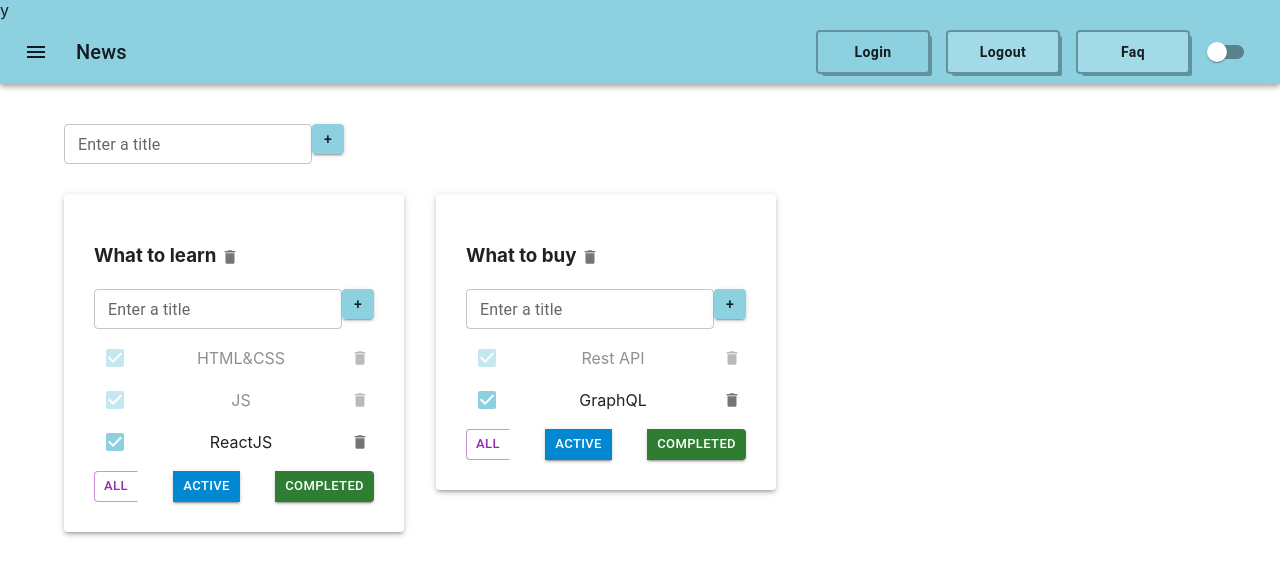
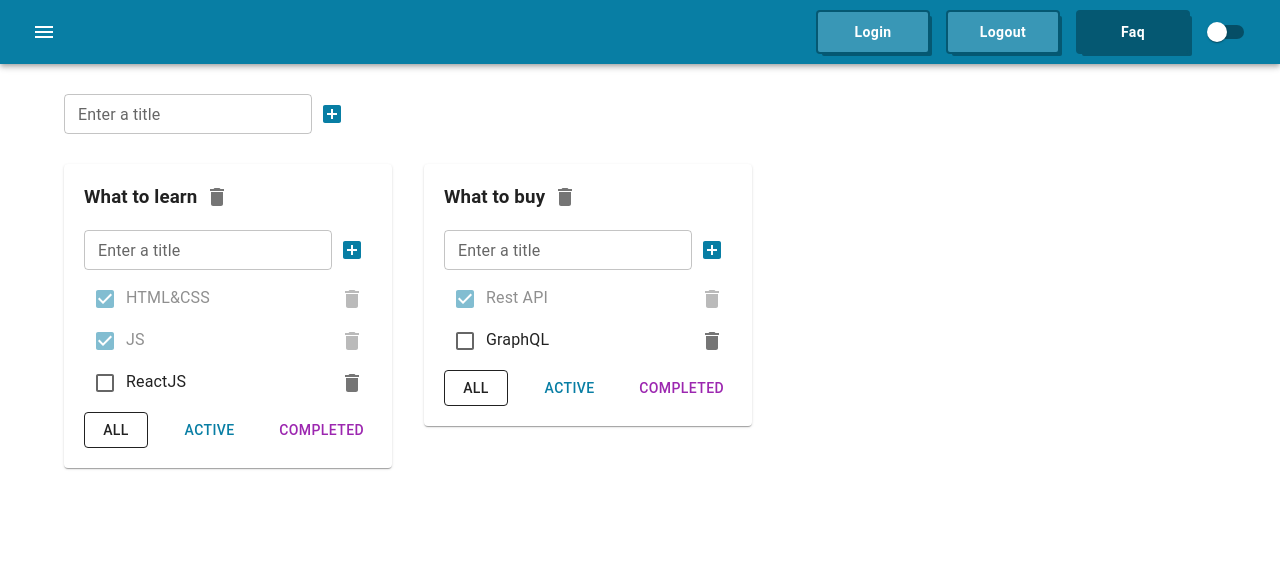
Before and after one commit to YurySamsonenka/todolist-with-viktor, a React (Create React App) app: page / in a window 1280 px wide. Shown: the top 576 px of the page. Built offline with nearby package versions, Linux system fonts and the light colour scheme.

Commit message:
закончили todolist 8

```diff
--- a/src/AddItemForm.tsx
+++ b/src/AddItemForm.tsx
@@ -1,50 +1,51 @@
-import Button from '@mui/material/Button';
-import { ChangeEvent, KeyboardEvent, useState } from 'react';
+import {ChangeEvent, KeyboardEvent, useState} from "react";
 import TextField from '@mui/material/TextField';
+import AddBoxIcon from '@mui/icons-material/AddBox';
+import IconButton from "@mui/material/IconButton";
 
-type Props = {
+type PropsType = {
 	addItem: (title: string) => void
-};
-export const AddItemForm = ({ addItem }: Props) => {
-  const [taskTitle, setTaskTitle] = useState('');
-  const [error, setError] = useState<string | null>(null);
+}
 
-  const changeTaskTitleHandler = (event: ChangeEvent<HTMLInputElement>) => {
-    setTaskTitle(event.currentTarget.value);
-  };
+export const AddItemForm = ({addItem}: PropsType) => {
+
+	const [title, setTitle] = useState('')
+	const [error, setError] = useState<string | null>(null)
 
 	const addItemHandler = () => {
-    if (taskTitle.trim() !== '') {
-      addItem(taskTitle.trim());
-      setTaskTitle('');
+		if (title.trim() !== '') {
+			addItem(title.trim())
+			setTitle('')
 		} else {
-      setError('Title is required');
+			setError('Title is required')
 		}
-  };
+	}
+
+	const changeItemHandler = (event: ChangeEvent<HTMLInputElement>) => {
+		setTitle(event.currentTarget.value)
+	}
 
 	const addItemOnKeyUpHandler = (event: KeyboardEvent<HTMLInputElement>) => {
-    setError(null);
+		setError(null)
 		if (event.key === 'Enter') {
-      addItemHandler();
+			addItemHandler()
 		}
-  };
-
-  const buttonStyles = { maxWidth: '30px', maxHeight: '30px', minWidth: '30px', minHeight: '30px' };
-
+	}
 	return (
 		<div>
 			<TextField
+				label="Enter a title"
+				variant={'outlined'}
+				value={title}
 				size={'small'}
-        value={taskTitle}
-        id="outlined-basic"
-        label={error? error :'Enter a title'}
-        variant="outlined"
-        onChange={changeTaskTitleHandler}
+				error={!!error}
+				helperText={error}
+				onChange={changeItemHandler}
 				onKeyUp={addItemOnKeyUpHandler}
-        error={!!error}
 			/>
-      <Button variant="contained" onClick={addItemHandler}
-        style={buttonStyles}>+</Button>
+			<IconButton onClick={addItemHandler} color={'primary'}>
+				<AddBoxIcon/>
+			</IconButton>
 		</div>
-  );
-};
+	)
+}
--- a/src/App.css
+++ b/src/App.css
@@ -1,28 +1,4 @@
-.App {
-  /*padding: 30px;*/
-  /*display: flex;*/
+.todolist-title-container {
+  display: flex;
+  align-items: center;
 }
-
-/*.App > div {*/
-/*  margin-right: 50px;*/
-/*}*/
-
-/*.error {*/
-/*  border: red 1px solid;*/
-/*}*/
-
-/*.error-message {*/
-/*  color: red;*/
-/*}*/
-
-/*.active-filter {*/
-/*  background-color: lightgreen;*/
-/*}*/
-
-/*.is-done {*/
-/*  opacity: 0.5;*/
-/*}*/
-/*.todolist-title-container {*/
-/*  display: flex;*/
-/*  align-items: center;*/
-/*}*/
--- a/src/App.tsx
+++ b/src/App.tsx
@@ -1,13 +1,19 @@
 import './App.css';
 import { Todolist } from './Todolist';
-import { useState } from 'react';
+import React, { useState } from 'react';
 import { v1 } from 'uuid';
 import { AddItemForm } from './AddItemForm';
-import ButtonAppBar from './ButtonAppBar';
+import AppBar from '@mui/material/AppBar';
+import Toolbar from '@mui/material/Toolbar';
+import IconButton from '@mui/material/IconButton';
+import MenuIcon from '@mui/icons-material/Menu';
 import Container from '@mui/material/Container';
-import Grid from '@mui/material/Grid';
+import Grid from '@mui/material/Unstable_Grid2';
 import Paper from '@mui/material/Paper';
-import { createTheme, ThemeProvider } from '@mui/material';
+import { MenuButton } from './MenuButton';
+import { createTheme, ThemeProvider } from '@mui/material/styles';
+import Switch from '@mui/material/Switch';
+import CssBaseline from '@mui/material/CssBaseline';
 
 export type TaskType = {
 	id: string
@@ -17,7 +23,7 @@ export type TaskType = {
 
 export type FilterValuesType = 'all' | 'active' | 'completed'
 
-type TodolistType = {
+export type TodolistType = {
 	id: string
 	title: string
 	filter: FilterValuesType
@@ -30,15 +36,15 @@ export type TasksStateType = {
 type ThemeMode = 'dark' | 'light'
 
 function App() {
-
+//BLL:
+	//Global states:
 	let todolistID1 = v1();
 	let todolistID2 = v1();
 
 	let [todolists, setTodolists] = useState<TodolistType[]>([
 		{ id: todolistID1, title: 'What to learn', filter: 'all' },
 		{ id: todolistID2, title: 'What to buy', filter: 'all' },
-    ],
-  );
+	]);
 
 	let [tasks, setTasks] = useState<TasksStateType>({
 		[todolistID1]: [
@@ -49,51 +55,11 @@ function App() {
 		[todolistID2]: [
 			{ id: v1(), title: 'Rest API', isDone: true },
 			{ id: v1(), title: 'GraphQL', isDone: false },
-
 		],
 	});
 
-  const updateTodolist = (todolistID: string, title: string) => {
-    setTodolists(todolists.map(el => el.id === todolistID
-      // {id: todolistID2, title: 'What to buy', filter: 'all'}
-                                     ? { ...el, title: title }
-                                     : el,
-    ));
-  };
+// CRUD tasks
 
-  const updateTask = (todolistID: string, taskID: string, title: string) => {
-    setTasks({
-      ...tasks,
-      [todolistID]: tasks[todolistID].map(el => el.id === taskID
-                                                ? { ...el, title }
-                                                : el,
-      ),
-    });
-  };
-  const removeTask = (taskId: string, todolistId: string) => {
-    const newTodolistTasks = { ...tasks, [todolistId]: tasks[todolistId].filter(t => t.id !== taskId) };
-    setTasks(newTodolistTasks);
-  };
-  const changeTaskStatus = (taskId: string, taskStatus: boolean, todolistId: string) => {
-    const newTodolistTasks = {
-      ...tasks,
-      [todolistId]: tasks[todolistId].map(t => t.id == taskId ? { ...t, isDone: taskStatus } : t),
-    };
-    setTasks(newTodolistTasks);
-  };
-  const changeFilter = (filter: FilterValuesType, todolistId: string) => {
-    const newTodolists = todolists.map(tl => {
-      return tl.id === todolistId ? { ...tl, filter } : tl;
-    });
-    setTodolists(newTodolists);
-  };
-  const removeTodolist = (todolistId: string) => {
-    const newTodolists = todolists.filter(tl => tl.id !== todolistId);
-    setTodolists(newTodolists);
-
-    delete tasks[todolistId];
-    setTasks({ ...tasks });
-  };
 	const addTask = (title: string, todolistId: string) => {
 		const newTask = {
 			id: v1(),
@@ -104,12 +70,59 @@ function App() {
 		setTasks(newTodolistTasks);
 	};
 
+	const changeTaskStatus = (taskId: string, taskStatus: boolean, todolistId: string) => {
+		const newTodolistTasks = {
+			...tasks,
+			[todolistId]: tasks[todolistId].map(t => t.id == taskId ? { ...t, isDone: taskStatus } : t),
+		};
+		setTasks(newTodolistTasks);
+	};
+
+	const updateTask = (todolistId: string, taskId: string, title: string) => {
+		const newTodolistTasks = {
+			...tasks,
+			[todolistId]: tasks[todolistId].map(t => t.id === taskId ? { ...t, title } : t),
+		};
+		setTasks(newTodolistTasks);
+	};
+
+	const removeTask = (taskId: string, todolistId: string) => {
+		const newTodolistTasks = {
+			...tasks,
+			[todolistId]: tasks[todolistId].filter(t => t.id !== taskId),
+		};
+		setTasks(newTodolistTasks);
+	};
+// CRUD todolists
+
 	const addTodolist = (title: string) => {
-    const newId = v1();
-    const newTodo: TodolistType = { id: newId, title: title, filter: 'all' };
-    setTodolists([newTodo, ...todolists]);
-    setTasks({ [newId]: [], ...tasks });
+		const todolistId = v1();
+		const newTodolist: TodolistType = { id: todolistId, title: title, filter: 'all' };
+		setTodolists([newTodolist, ...todolists]);
+		setTasks({ ...tasks, [todolistId]: [] });
 	};
+
+	const changeFilter = (filter: FilterValuesType, todolistId: string) => {
+		const newTodolists = todolists.map(tl => {
+			return tl.id === todolistId ? { ...tl, filter } : tl;
+		});
+		setTodolists(newTodolists);
+	};
+
+	const updateTodolist = (todolistId: string, title: string) => {
+		const newTodolists = todolists.map(tl => tl.id === todolistId ? { ...tl, title } : tl);
+		setTodolists(newTodolists);
+	};
+
+	const removeTodolist = (todolistId: string) => {
+		const newTodolists = todolists.filter(tl => tl.id !== todolistId);
+		setTodolists(newTodolists);
+
+		delete  tasks[todolistId];
+		setTasks({ ...tasks });
+	};
+
+	//UI
 
 	const [themeMode, setThemeMode] = useState<ThemeMode>('light');
 
@@ -117,7 +130,7 @@ function App() {
 		palette: {
 			mode: themeMode === 'light' ? 'light' : 'dark',
 			primary: {
-        main: '#8dd1e1',
+				main: '#087EA4',
 			},
 		},
 	});
@@ -127,11 +140,22 @@ function App() {
 	};
 
 	return (
-    <div className="App">
 		<ThemeProvider theme={theme}>
-        <ButtonAppBar changeModeHandler={changeModeHandler}/>
+			<CssBaseline />
+			<AppBar position="static" sx={{ mb: '30px' }}>
+				<Toolbar sx={{ display: 'flex', justifyContent: 'space-between' }}>
+					<IconButton color="inherit">
+						<MenuIcon />
+					</IconButton>
+					<div>
+						<MenuButton>Login</MenuButton>
+						<MenuButton>Logout</MenuButton>
+						<MenuButton background={theme.palette.primary.dark}>Faq</MenuButton>
+						<Switch color={'default'} onChange={changeModeHandler} />
+					</div>
+				</Toolbar>
+			</AppBar>
 			<Container fixed>
-
 				<Grid container sx={{ mb: '30px' }}>
 					<AddItemForm addItem={addTodolist} />
 				</Grid>
@@ -151,8 +175,8 @@ function App() {
 						}
 
 						return (
-                <Grid item key={tl.id}>
-                  <Paper elevation={3} sx={{ p: '30px' }}>
+							<Grid>
+								<Paper sx={{ p: '0 20px 20px 20px' }}>
 									<Todolist
 										key={tl.id}
 										todolistId={tl.id}
@@ -174,9 +198,7 @@ function App() {
 				</Grid>
 			</Container>
 		</ThemeProvider>
-    </div>
-  )
-    ;
+	);
 }
 
 export default App;
--- a/src/ButtonAppBar.tsx
+++ /dev/null
@@ -1,43 +0,0 @@
-import * as React from 'react';
-import AppBar from '@mui/material/AppBar';
-import Box from '@mui/material/Box';
-import Toolbar from '@mui/material/Toolbar';
-import Typography from '@mui/material/Typography';
-import Button from '@mui/material/Button';
-import IconButton from '@mui/material/IconButton';
-import MenuIcon from '@mui/icons-material/Menu';
-import { MenuButton } from './MenuButton';
-import Switch from '@mui/material/Switch';
-import { useTheme } from '@mui/material';
-
-type ButtonAppBarPropsType = {
-  changeModeHandler: () => void
-}
-
-export default function ButtonAppBar({ changeModeHandler }: ButtonAppBarPropsType) {
-  const theme = useTheme();
-  return (
-    <Box sx={{ flexGrow: 1, marginBottom: '40px' }}>
-      <AppBar position="sticky">y
-        <Toolbar>
-          <IconButton
-            size="large"
-            edge="start"
-            color="inherit"
-            aria-label="menu"
-            sx={{ mr: 2 }}
-          >
-            <MenuIcon />
-          </IconButton>
-          <Typography variant="h6" component="div" sx={{ flexGrow: 1 }}>
-            News
-          </Typography>
-          <MenuButton background={theme.palette.primary.main} color="inherit">Login</MenuButton>
-          <MenuButton color="inherit">Logout</MenuButton>
-          <MenuButton color="inherit">Faq</MenuButton>
-          <Switch onChange={changeModeHandler} />
-        </Toolbar>
-      </AppBar>
-    </Box>
-  );
-}
--- a/src/EditableSpan.tsx
+++ b/src/EditableSpan.tsx
@@ -1,41 +1,42 @@
 import {ChangeEvent, useState} from "react";
+import TextField from "@mui/material/TextField";
 
+type PropsType = {
+	value: string
+	onChange: (newTitle: string) => void
+};
 
-type Props = {
-    oldTitle: string
-    updateItem:(newTitle:string)=>void
-};
-export const EditableSpan = ({oldTitle,updateItem}: Props) => {
+export const EditableSpan = ({value, onChange}: PropsType) => {
 	const [editMode, setEditMode] = useState(false)
-    const [newTitle, setNewTitle] = useState(oldTitle)
+	const [title, setTitle] = useState(value)
 
-    const activateEditModeHandler=()=>{
-        setEditMode(!editMode)
-        if(editMode){
-            addItemHandler()
+	const activateEditModeHandler = () => {
+		setEditMode(true)
 	}
 
+	const deactivateEditModeHandler = () => {
+		setEditMode(false)
+		onChange(title)
 	}
 
 	const changeTitleHandler = (event: ChangeEvent<HTMLInputElement>) => {
-        setNewTitle(event.currentTarget.value)
-    }
-
-    const addItemHandler = () => {
-        updateItem(newTitle)
+		setTitle(event.currentTarget.value)
 	}
 
 	return (
-
-        editMode
-            ?<input
+		<>
+			{editMode
+				?
+				<TextField
+					variant={'outlined'}
+					value={title}
+					size={'small'}
 					onChange={changeTitleHandler}
-                type="text"
-                value={newTitle}
-                onBlur={activateEditModeHandler}
-                autoFocus/>
-            : <span
-                onDoubleClick={activateEditModeHandler }>{oldTitle}</span>
-
+					onBlur={deactivateEditModeHandler}
+					autoFocus
+				/>
+				: <span onDoubleClick={activateEditModeHandler}>{value}</span>
+			}
+		</>
 	);
 };
--- a/src/MenuButton.tsx
+++ b/src/MenuButton.tsx
@@ -1,9 +1,10 @@
-import { styled } from '@mui/material/styles';
-import Button from '@mui/material/Button';
+import {styled} from '@mui/material/styles';
+import Button from "@mui/material/Button";
 
-type MenuButtonProps = { background?: string }
-
-export const MenuButton = styled(Button)<MenuButtonProps>(({ background, theme }) => ({
+type MenuButtonProps = {
+	background?: string;
+}
+export const MenuButton = styled(Button)<MenuButtonProps>(({background, theme}) => ({
 	minWidth: '110px',
 	fontWeight: 'bold',
 	boxShadow: `0 0 0 2px ${theme.palette.primary.dark}, 4px 4px 0 0 ${theme.palette.primary.dark}`,
@@ -12,5 +13,5 @@ export const MenuButton = styled(Button)<MenuButtonProps>(({ background, theme }
 	margin: '0 10px',
 	padding: '8px 24px',
 	color: theme.palette.primary.contrastText,
-  background: background || theme.palette.primary.light,
-}));
+	background: background || theme.palette.primary.light
+}))
--- a/src/Todolist.styles.ts
+++ b/src/Todolist.styles.ts
@@ -1,13 +1,12 @@
-import { SxProps } from '@mui/material';
+import {SxProps} from "@mui/material";
 
 export const filterButtonsContainerSx: SxProps = {
-  display: 'flex',
-  justifyContent: 'space-between',
+	display: 'flex',
+	justifyContent: 'space-between'
 };
-export const getListItemSx = (isDone: boolean): SxProps => (
-  {
-    p: 0,
-    justifyContent: 'space-between',
-    opacity: isDone ? 0.5 : 1,
-  }
-)
+
+export const getListItemSx = (isDone: boolean): SxProps => ({
+	p: 0,
+	justifyContent: 'space-between',
+	opacity: isDone ? 0.5 : 1
+});
--- a/src/Todolist.tsx
+++ b/src/Todolist.tsx
@@ -1,18 +1,16 @@
-import { FilterValuesType, TaskType } from './App';
-import { ChangeEvent, KeyboardEvent, useState } from 'react';
-// import { Button } from './Button';
-import { AddItemForm } from './AddItemForm';
-import { EditableSpan } from './EditableSpan';
+import {FilterValuesType, TaskType} from "./App";
+import {ChangeEvent} from "react";
+import {AddItemForm} from "./AddItemForm";
+import {EditableSpan} from "./EditableSpan";
 import IconButton from '@mui/material/IconButton';
 import DeleteIcon from '@mui/icons-material/Delete';
-import Button from '@mui/material/Button';
+import Button from "@mui/material/Button";
 import Checkbox from '@mui/material/Checkbox';
 import List from '@mui/material/List';
 import ListItem from '@mui/material/ListItem';
-import Paper from '@mui/material/Paper';
-import Box from '@mui/material/Box';
-import { ButtonGroup } from '@mui/material';
-import { filterButtonsContainerSx, getListItemSx } from './Todolist.styles';
+import Box from "@mui/material/Box";
+import {filterButtonsContainerSx, getListItemSx} from "./Todolist.styles";
+
 
 type PropsType = {
 	title: string
@@ -24,8 +22,8 @@ type PropsType = {
 	changeTaskStatus: (taskId: string, taskStatus: boolean, todolistId: string) => void
 	filter: FilterValuesType
 	removeTodolist: (todolistId: string) => void
-  updateTask: (todolistID: string, taskID: string, newTitle: string) => void
-  updateTodolist: (todolistID: string, newTitle: string) => void
+	updateTask: (todolistId: string, taskId: string, title: string) => void
+	updateTodolist: (todolistId: string, title: string) => void
 }
 
 export const Todolist = (props: PropsType) => {
@@ -40,84 +38,84 @@ export const Todolist = (props: PropsType) => {
 		todolistId,
 		removeTodolist,
 		updateTask,
-    updateTodolist,
-  } = props;
+		updateTodolist
+	} = props
 
 	const changeFilterTasksHandler = (filter: FilterValuesType) => {
-    changeFilter(filter, props.todolistId);
-  };
+		changeFilter(filter, props.todolistId)
+	}
 
 	const removeTodolistHandler = () => {
-    removeTodolist(todolistId);
-  };
+		removeTodolist(todolistId)
+	}
 
-  const addTaskHandler = (title: string) => {
-    addTask(title, props.todolistId);
-  };
+	const addTaskCallback = (title: string) => {
+		addTask(title, props.todolistId)
+	}
 
 	const updateTodolistHandler = (title: string) => {
-    updateTodolist(todolistId, title);
-  };
-
-  const mappedTasks = tasks.map((task) => {
-
-    const removeTaskHandler = () => {
-      removeTask(task.id, todolistId);
-    };
-
-    const changeTaskStatusHandler = (e: ChangeEvent<HTMLInputElement>) => {
-      const newStatusValue = e.currentTarget.checked;
-      changeTaskStatus(task.id, newStatusValue, todolistId);
-    };
-
-    const updateTaskHandler = (newTitle: string) => {
-      updateTask(todolistId, task.id, newTitle);
-    };
-
-    return <ListItem key={task.id}
-      className={task.isDone ? 'is-done' : ''}
-      sx={getListItemSx(task.isDone)}>
-      <Checkbox defaultChecked />
-      <EditableSpan oldTitle={task.title} updateItem={updateTaskHandler} />
-      <IconButton aria-label="delete" size="small" onClick={removeTaskHandler}>
-        <DeleteIcon fontSize="inherit" />
-      </IconButton>
-    </ListItem>;
-  });
+		updateTodolist(props.todolistId, title)
+	}
 
 	return (
 		<div>
-      <div className={'todolist-title-container'}>
-        <h3>
-          <EditableSpan oldTitle={title} updateItem={updateTodolistHandler} />
-          <IconButton aria-label="delete" size="small" onClick={removeTodolistHandler}>
-            <DeleteIcon fontSize="inherit" />
+			<div className={"todolist-title-container"}>
+				<h3><EditableSpan value={title} onChange={updateTodolistHandler}/></h3>
+				<IconButton onClick={removeTodolistHandler}>
+					<DeleteIcon/>
 				</IconButton>
-        </h3>
 			</div>
-      <AddItemForm addItem={addTaskHandler} />
-
+			<AddItemForm addItem={addTaskCallback}/>
 			{
 				tasks.length === 0
 					? <p>Тасок нет</p>
 					: <List>
-          {mappedTasks}
+						{tasks.map((task) => {
+
+							const removeTaskHandler = () => {
+								removeTask(task.id, todolistId)
+							}
+
+							const changeTaskStatusHandler = (e: ChangeEvent<HTMLInputElement>) => {
+								const newStatusValue = e.currentTarget.checked
+								changeTaskStatus(task.id, newStatusValue, todolistId)
+							}
+
+							const changeTaskTitleHandler = (title: string) => {
+								updateTask(todolistId, task.id, title)
+							}
+							return <ListItem key={task.id} sx={getListItemSx(task.isDone)}>
+								<div>
+									<Checkbox checked={task.isDone} onChange={changeTaskStatusHandler}/>
+									<EditableSpan value={task.title} onChange={changeTaskTitleHandler}/>
+								</div>
+								<IconButton onClick={removeTaskHandler}>
+									<DeleteIcon/>
+								</IconButton>
+							</ListItem>
+						})}
 					</List>
 			}
-      <ButtonGroup sx={filterButtonsContainerSx}>
-        <Button size={'small'}
-          variant={filter === 'all' ? 'outlined' : 'contained'}
+			<Box sx={filterButtonsContainerSx}>
+				<Button
+					variant={filter === 'all' ? 'outlined' : 'text'}
+					color={'inherit'}
+					onClick={() => changeFilterTasksHandler('all')}>
+					All
+				</Button>
+				<Button
+					variant={filter === 'active' ? 'outlined' : 'text'}
+					color={'primary'}
+					onClick={() => changeFilterTasksHandler('active')}>
+					Active
+				</Button>
+				<Button
+					variant={filter === 'completed' ? 'outlined' : 'text'}
 					color={'secondary'}
-          onClick={() => changeFilterTasksHandler('all')}>All</Button>
-        <Button size={'small'}
-          variant={filter === 'active' ? 'outlined' : 'contained'}
-          color={'info'}
-          onClick={() => changeFilterTasksHandler('active')}>Active</Button>
-        <Button size={'small'}
-          variant={filter === 'completed' ? 'outlined' : 'contained'}
-          color={'success'}
-          onClick={() => changeFilterTasksHandler('completed')}>Completed</Button>
-      </ButtonGroup>
+					onClick={() => changeFilterTasksHandler('completed')}>
+					Completed
+				</Button>
+			</Box>
 		</div>
-  );
-};
+	)
+}
--- a/src/index.tsx
+++ b/src/index.tsx
@@ -1,14 +1,18 @@
 import React from 'react';
+import ReactDOM from 'react-dom/client';
 import './index.css';
 import App from './App';
-import * as serviceWorker from './serviceWorker';
-import { createRoot } from 'react-dom/client';
 
-const container  = document.getElementById('root') as HTMLElement
-const root = createRoot(container);
-root.render(<App />);
+const root = ReactDOM.createRoot(
+	document.getElementById('root') as HTMLElement
+);
+root.render(
+	<React.StrictMode>
+		<App/>
+	</React.StrictMode>
+);
 
-// If you want your app to work offline and load faster, you can change
-// unregister() to register() below. Note this comes with some pitfalls.
-// Learn more about service workers: https://bit.ly/CRA-PWA
-serviceWorker.unregister();
+
+// If you want to start measuring performance in your app, pass a function
+// to log results (for example: reportWebVitals(console.log))
+// or send to an analytics endpoint. Learn more: https://bit.ly/CRA-vitals
```
Also changed, not shown: src/reducers/todolists-reducer.ts (added, +105 -0 lines), src/setupTests.ts (+1 -1 lines), 1 other file (tests, documents, lock files or other folders). Lines whose indentation alone changed are shown as unchanged.
